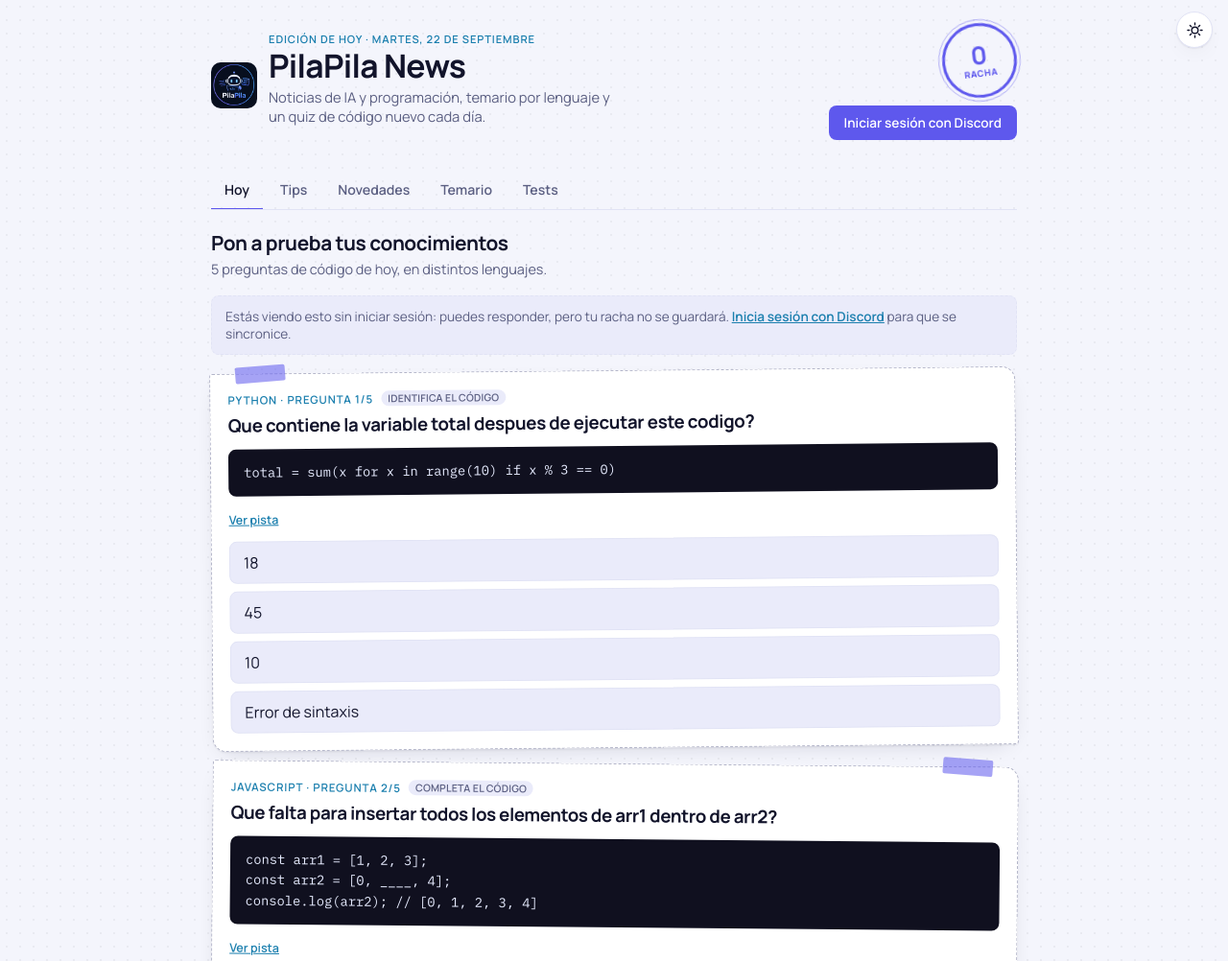
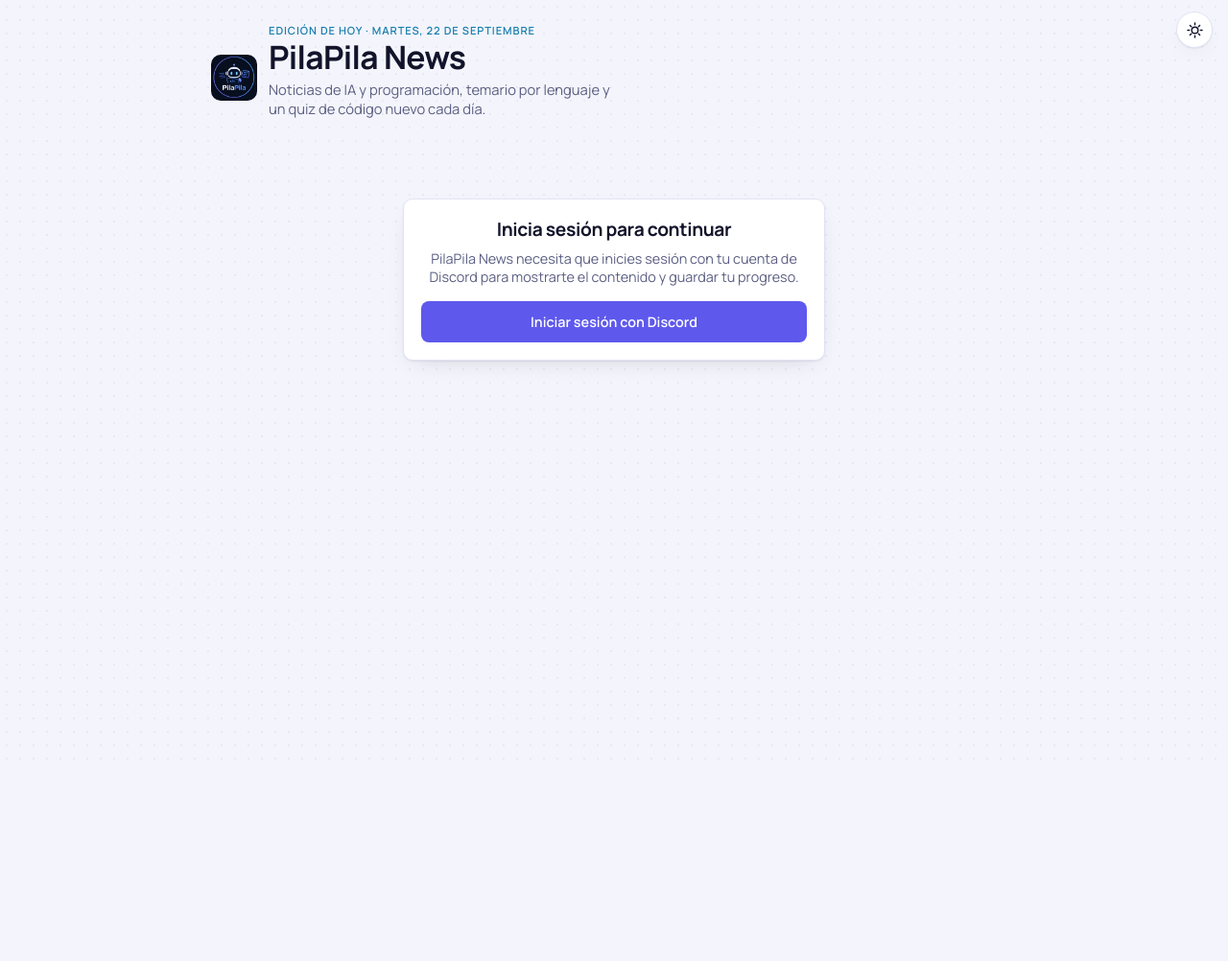
Before and after one commit to SEI2425/Automation, a plain HTML site: page index.html in a window 1280 px wide. Shown: the top 1002 px of the page at 96% size. After the commit the page ends 800 px from the top, so only its background shows below. Drawn offline with Linux system fonts and the light colour scheme.

Commit message:
Requiere login con Discord para ver el contenido; nombre centrado bajo la racha

```diff
--- a/index.html
+++ b/index.html
@@ -93,7 +93,7 @@
   .masthead-title{ font-size:2.1rem; line-height:1; }
   .masthead-sub{ color:var(--ink-muted); font-size:.92rem; margin-top:6px; max-width:40ch; }
 
-  .account{ display:flex; flex-direction:column; align-items:flex-end; gap:8px; }
+  .account{ display:flex; flex-direction:column; align-items:center; gap:8px; }
   .stamp{
     flex:0 0 auto; width:78px; height:78px; border-radius:50%;
     border:3px solid var(--accent); outline:1px solid color-mix(in srgb, var(--accent) 45%, transparent);
@@ -102,7 +102,7 @@
   }
   .stamp b{ font-size:1.6rem; }
   .stamp span{ font-size:.58rem; letter-spacing:.06em; text-transform:uppercase; margin-top:2px; }
-  .account-status{ font-size:.72rem; color:var(--ink-muted); text-align:right; max-width:140px; }
+  .account-status{ font-size:.72rem; color:var(--ink-muted); text-align:center; max-width:140px; }
   .account-status b{ color:var(--ink); }
   .btn{
     font:inherit; font-weight:600; font-size:.85rem; padding:9px 16px; border-radius:8px;
@@ -171,6 +171,9 @@
     font-size:.85rem; color:var(--ink-muted); margin-bottom:16px;
   }
   .login-nudge a{ font-weight:600; }
+
+  .login-gate{ max-width:440px; margin:60px auto; text-align:center; }
+  .login-gate .btn{ width:100%; padding:12px 16px; font-size:.9rem; }
 
   .tips-title{ margin:32px 0 4px; font-size:1.1rem; }
   .tip-row{ display:flex; gap:13px; padding:15px 0; border-top:1px dashed var(--line); }
@@ -308,6 +311,13 @@
     </div>
   </div>
 
+  <section class="card login-gate" id="login-gate">
+    <h2 style="margin:0 0 8px;font-size:1.2rem;">Inicia sesión para continuar</h2>
+    <p style="margin:0 0 16px;color:var(--ink-muted);font-size:.9rem;">PilaPila News necesita que inicies sesión con tu cuenta de Discord para mostrarte el contenido y guardar tu progreso.</p>
+    <button type="button" class="btn" id="gate-login-btn">Iniciar sesión con Discord</button>
+  </section>
+
+  <div id="app-content" hidden>
     <div class="tabs" role="tablist">
       <button class="tab-btn" role="tab" data-tab="hoy" aria-selected="true">Hoy</button>
       <button class="tab-btn" role="tab" data-tab="tips" aria-selected="false">Tips</button>
@@ -320,9 +330,6 @@
       <div class="quiz-intro">
         <h2 style="margin:0 0 4px;font-size:1.3rem;">Pon a prueba tus conocimientos</h2>
         <p style="margin:0;color:var(--ink-muted);font-size:.9rem;">5 preguntas de código de hoy, en distintos lenguajes.</p>
-    </div>
-    <div id="login-nudge-hoy" class="login-nudge" hidden>
-      Estás viendo esto sin iniciar sesión: puedes responder, pero tu racha no se guardará. <a href="#" id="login-link-hoy">Inicia sesión con Discord</a> para que se sincronice.
       </div>
       <div id="quiz-list"></div>
     </section>
@@ -342,14 +349,12 @@
     </section>
 
     <section class="tab-panel" id="panel-tests" role="tabpanel" hidden>
-    <div id="login-nudge-tests" class="login-nudge" hidden>
-      Sin iniciar sesión, tus resultados de test no se guardarán entre visitas. <a href="#" id="login-link-tests">Inicia sesión con Discord</a> para guardarlos.
-    </div>
       <div class="chip-row" id="test-chips"></div>
       <div id="test-area"></div>
     </section>
 
     <p class="foot-note">Se actualiza cada día con noticias nuevas, 5 preguntas y 5 tips distintos.</p>
+  </div>
 </div>
 
 <script>
@@ -585,10 +590,12 @@
   }
 
   function renderAccountArea(){
+    var accountBox = document.querySelector(".account");
     var area = document.getElementById("account-area");
     area.innerHTML = "";
     if (me){
-      area.appendChild(el("div", "account-status", null)).innerHTML = "Sesión: <b>" + escapeHtml(me.username) + "</b>";
+      accountBox.hidden = false;
+      area.appendChild(el("div", "account-status", null)).innerHTML = "<b>" + escapeHtml(me.username) + "</b>";
       var out = el("button", "btn-ghost", "Cerrar sesión");
       out.type = "button";
       out.addEventListener("click", function(){
@@ -598,13 +605,8 @@
       });
       area.appendChild(out);
     } else {
-      var btn = el("button", "btn", "Iniciar sesión con Discord");
-      btn.type = "button";
-      btn.addEventListener("click", function(){ window.location.href = WORKER_BASE + "/login"; });
-      area.appendChild(btn);
+      accountBox.hidden = true;
     }
-    document.getElementById("login-nudge-hoy").hidden = !!me;
-    document.getElementById("login-nudge-tests").hidden = !!me;
   }
   function escapeHtml(s){
     var d = document.createElement("div");
@@ -612,14 +614,8 @@
     return d.innerHTML;
   }
 
-  ["login-link-hoy","login-link-tests"].forEach(function(id){
-    document.addEventListener("DOMContentLoaded", function(){
-      var link = document.getElementById(id);
-      if (link) link.addEventListener("click", function(ev){
-        ev.preventDefault();
+  document.getElementById("gate-login-btn").addEventListener("click", function(){
     window.location.href = WORKER_BASE + "/login";
-      });
-    });
   });
 
   /* ---------------- progreso (racha + resultados de tests) ---------------- */
@@ -1168,16 +1164,29 @@
 
   async function boot(){
     initSessionFromHash();
-    setupTabs();
     setupThemeToggle();
     renderDateline();
+
+    me = await loadMe();
+    renderAccountArea();
+
+    var gate = document.getElementById("login-gate");
+    var appContent = document.getElementById("app-content");
+
+    if (!me){
+      gate.hidden = false;
+      appContent.hidden = true;
+      return;
+    }
+
+    gate.hidden = true;
+    appContent.hidden = false;
+
+    setupTabs();
     renderTemarioChips();
     renderTemarioPanel();
     renderTestChips();
     renderTestArea();
-
-    me = await loadMe();
-    renderAccountArea();
 
     progress = await loadProgress();
     await reconcileStreak();
```
Lines whose indentation alone changed are shown as unchanged.
